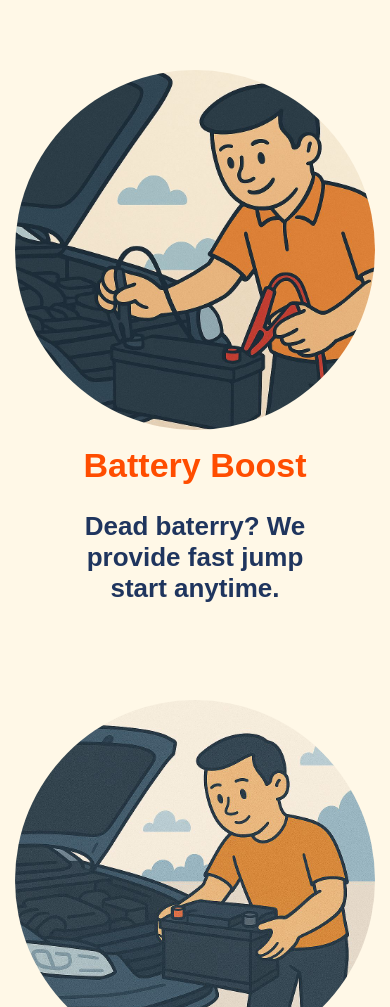
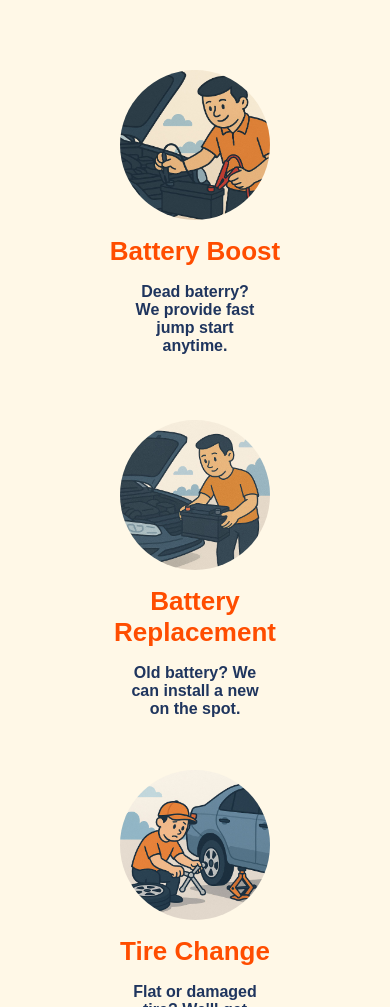
Before and after one commit to Marcobc-exe/fonelcorp, a React (Vite) app: page / in a window 390 px wide. Shown: the part 561-1568 px from the top of the page. Built offline with nearby package versions, Linux system fonts and the light colour scheme.

Commit message:
styles: Handling responsive design on 'Our Services' section

```diff
--- a/src/components/CardService/CardService.tsx
+++ b/src/components/CardService/CardService.tsx
@@ -1,15 +1,18 @@
-import { Card, CardContent, CardMedia } from "@mui/material";
+import { Card, CardContent, CardMedia, useMediaQuery, useTheme } from "@mui/material";
 import type { FC } from "react";
 import type { ServiceCard } from "../../types/service";
 
 export const CardService: FC<ServiceCard> = (service) => {
+  const theme = useTheme();
+  const isMobile = useMediaQuery(theme.breakpoints.down("sm"));
+
   return (
     <Card
       key={service.id}
       sx={{
-        minWidth: "400px",
-        maxWidth: "400px",
-        height: "570px",
+        minWidth: isMobile ? "250px" : "400px",
+        maxWidth: isMobile ? "250px" : "400px",
+        height: isMobile ? "350px" : "570px",
         bgcolor: "transparent",
         display: "flex",
         flexDirection: "column",
@@ -25,9 +28,9 @@ export const CardService: FC<ServiceCard> = (service) => {
           aspectRatio: 16 / 9,
           objectFit: "cover",
           borderRadius: 110,
-          maxWidth: "360px",
-          minWidth: "360px",
-          minHeight: "360px",
+          maxWidth: isMobile ? "150px" : "360px",
+          minWidth: isMobile ? "150px" : "360px",
+          minHeight: isMobile ? "150px" : "360px",
         }}
       />
       <CardContent>
@@ -35,7 +38,7 @@ export const CardService: FC<ServiceCard> = (service) => {
           style={{
             color: "#FF4D00",
             textAlign: "center",
-            fontSize: 34,
+            fontSize: isMobile ? 26 : 34,
             fontWeight: "bold",
             margin: 0,
           }}
@@ -47,7 +50,7 @@ export const CardService: FC<ServiceCard> = (service) => {
             color: "#1F355E",
             textAlign: "center",
             fontWeight: "bold",
-            fontSize: 26,
+            fontSize: isMobile ? 16 : 26,
             paddingInline: "45px",
           }}
         >
--- a/src/components/OurServices/OurServices.tsx
+++ b/src/components/OurServices/OurServices.tsx
@@ -1,9 +1,12 @@
-import { Box } from "@mui/material";
+import { Box, useMediaQuery, useTheme } from "@mui/material";
 import { Typography } from "../Typography/Typography";
 import { CardService } from "../CardService/CardService";
 import { listServiceCard } from "../../const/const";
 
 export const OurServices = () => {
+  const theme = useTheme();
+  const isMobile = useMediaQuery(theme.breakpoints.down("sm"));
+
   return (
     <Box
       component={"div"}
@@ -18,13 +21,13 @@ export const OurServices = () => {
       <Box
         component={"div"}
         sx={{
-          marginInline: "120px",
+          marginInline: isMobile ? "60px" : "120px",
           display: "flex",
           flexWrap: "wrap",
           justifyContent: "center",
           alignItems: "flex-start",
-          gap: "10px",
-          rowGap: "60px",
+          gap: isMobile ? "0px" : "10px",
+          rowGap: isMobile ? "0px" : "60px",
         }}
       >
         {listServiceCard.map((service) => (
--- a/src/components/ReasonCard/ReasonCard.tsx
+++ b/src/components/ReasonCard/ReasonCard.tsx
@@ -1,13 +1,8 @@
 import type { FC } from "react";
 import type { ReasonService } from "../../types/iconService";
-import { Box, useMediaQuery, useTheme } from "@mui/material";
+import { Box } from "@mui/material";
 
 export const ReasonCard: FC<ReasonService> = (reason) => {
-  const theme = useTheme();
-  // const isMobile = useMediaQuery(theme.breakpoints.down("sm"));
-  // const isTablet = useMediaQuery(theme.breakpoints.between("sm", "md"));
-  // const isTablet = useMediaQuery(theme.breakpoints.down("lg"));
-
   return (
     <Box
       key={reason.id}
```
